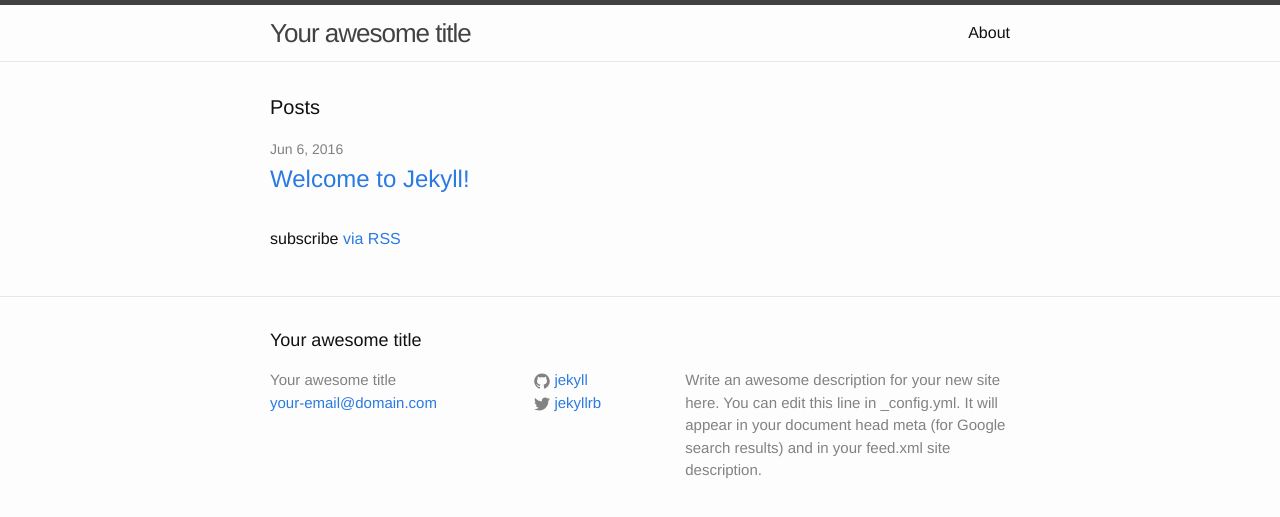
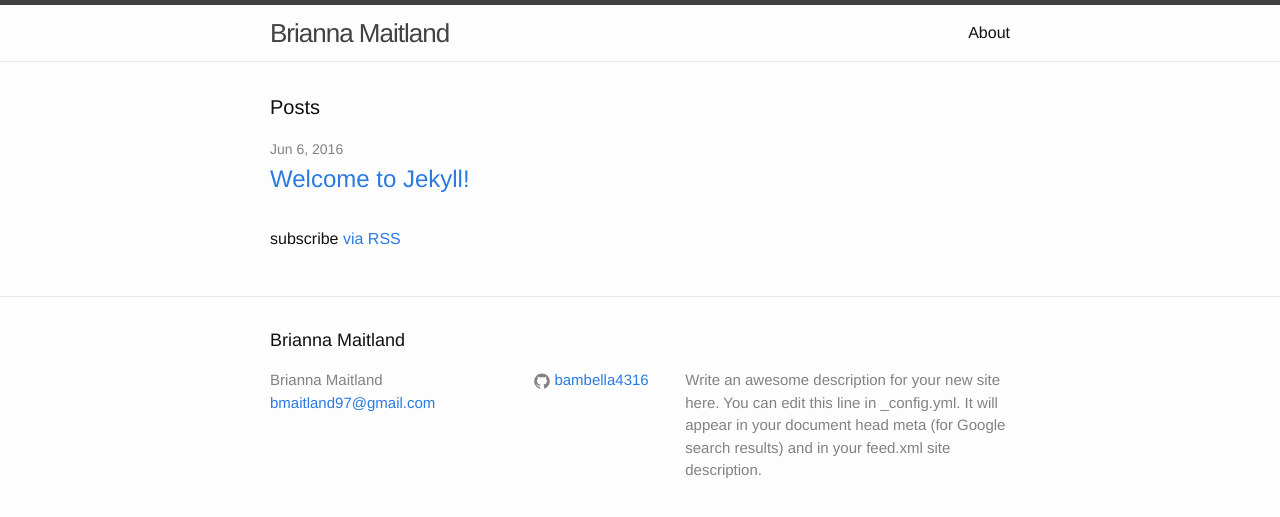
Before and after one commit to bambella4316/bambella4316.github.io, a Jekyll site: the page built from index.html, in a window 1280 px wide. Shown: the top 517 px of the page. Built offline with Jekyll 4.4.1, drawn with Linux system fonts in a browser that asks for light colours.

Commit message:
Update Details

```diff
--- a/_config.yml
+++ b/_config.yml
@@ -6,16 +6,16 @@
 # 'jekyll serve'. If you change this file, please restart the server process.
 
 # Site settings
-title: Your awesome title
-email: your-email@domain.com
+title: Brianna Maitland
+email: bmaitland97@gmail.com
 description: > # this means to ignore newlines until "baseurl:"
   Write an awesome description for your new site here. You can edit this
   line in _config.yml. It will appear in your document head meta (for
   Google search results) and in your feed.xml site description.
 baseurl: "" # the subpath of your site, e.g. /blog
-url: "http://yourdomain.com" # the base hostname & protocol for your site
-twitter_username: jekyllrb
-github_username:  jekyll
+url: "http://briannamaitland.com" # the base hostname & protocol for your site
+twitter_username:
+github_username:  bambella4316
 
 # Build settings
 markdown: kramdown
```
